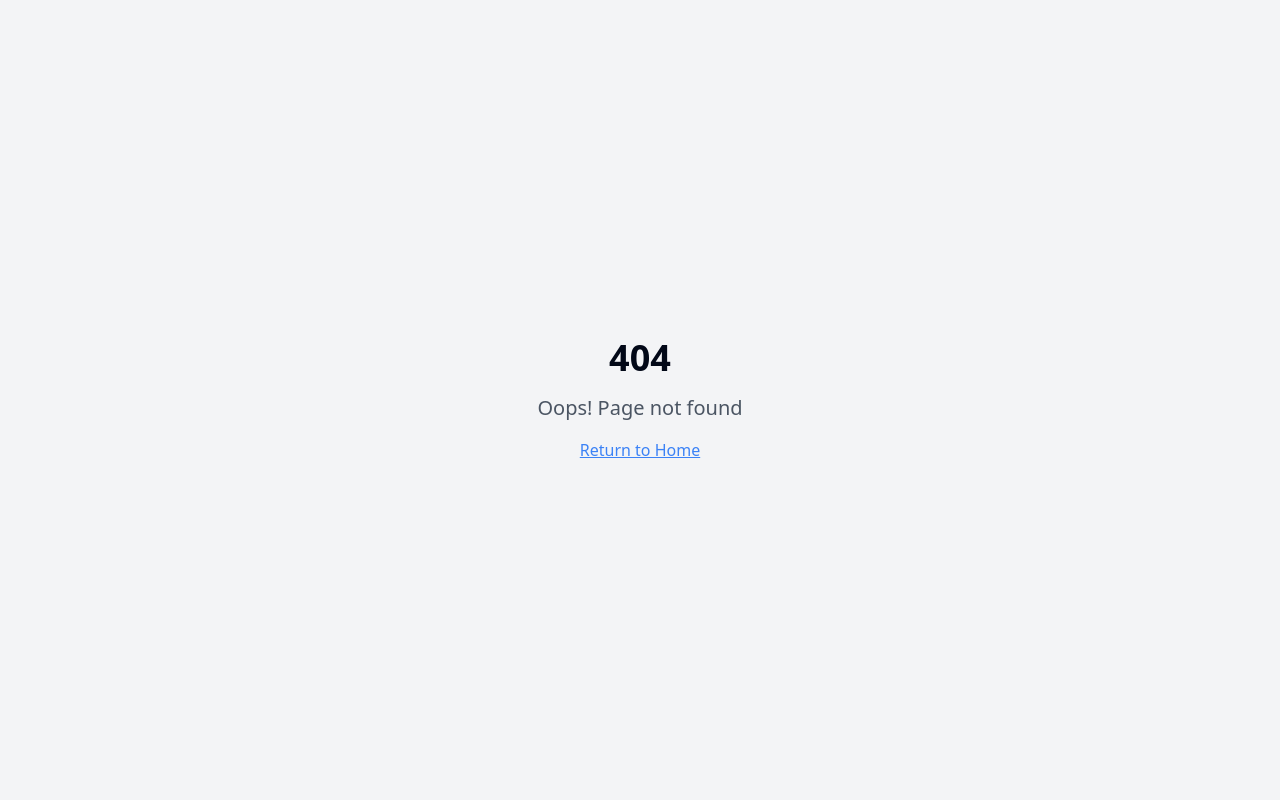
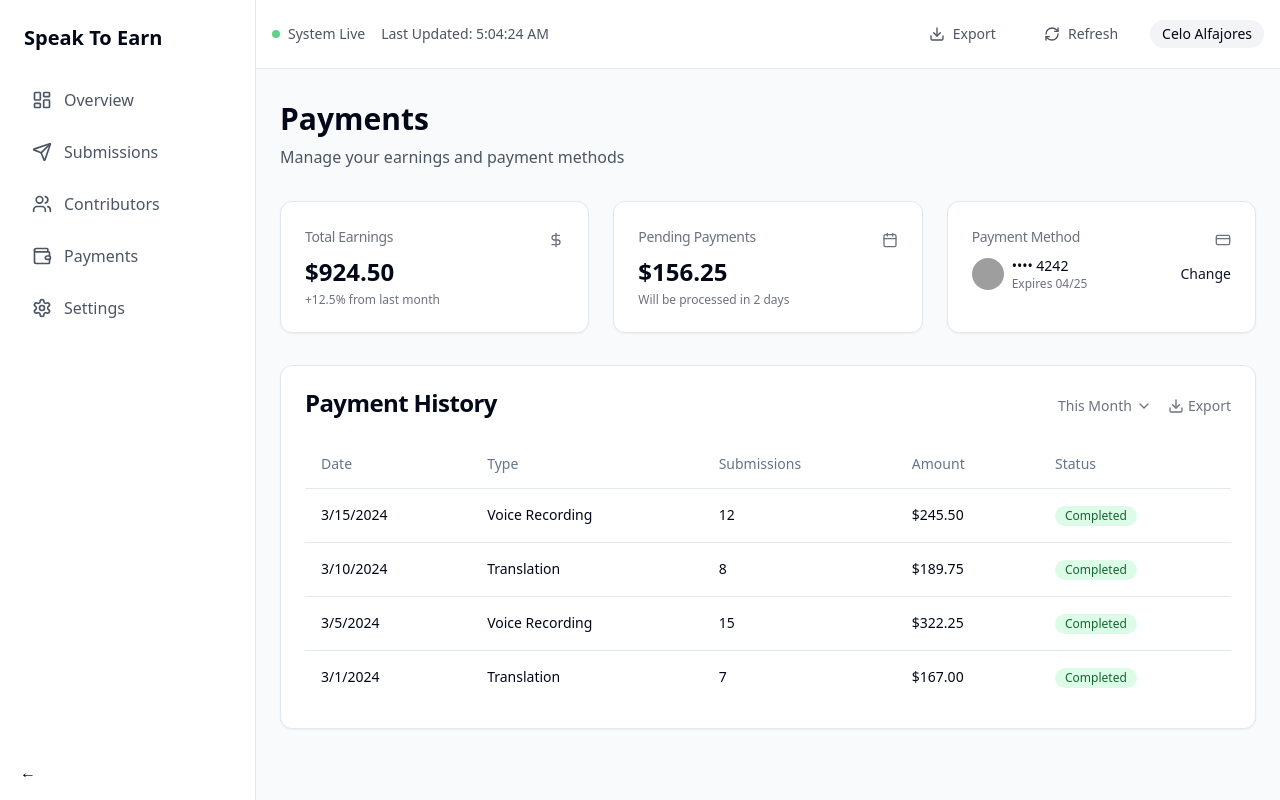
Before and after one commit to TheAlexYao/speaktoearn-data, a React (Vite) app: page /payments in a window 1280 px wide. Before the commit this address had no page. Built offline with nearby package versions, Linux system fonts and the light colour scheme; grey boxes are pictures that could not be loaded.

Commit message:
Add payments page
This commit adds a new page for managing payments.

```diff
--- a/src/App.tsx
+++ b/src/App.tsx
@@ -7,6 +7,7 @@ import { BrowserRouter, Routes, Route } from "react-router-dom";
 import Index from "./pages/Index";
 import Submissions from "./pages/Submissions";
 import Contributors from "./pages/Contributors";
+import Payments from "./pages/Payments";
 import NotFound from "./pages/NotFound";
 
 const queryClient = new QueryClient();
@@ -21,6 +22,7 @@ const App = () => (
           <Route path="/" element={<Index />} />
           <Route path="/submissions" element={<Submissions />} />
           <Route path="/contributors" element={<Contributors />} />
+          <Route path="/payments" element={<Payments />} />
           <Route path="*" element={<NotFound />} />
         </Routes>
       </BrowserRouter>
--- /dev/null
+++ b/src/pages/Payments.tsx
@@ -0,0 +1,163 @@
+
+import { DashboardLayout } from "@/components/dashboard/DashboardLayout";
+import { Card, CardContent, CardHeader, CardTitle } from "@/components/ui/card";
+import { Avatar, AvatarFallback, AvatarImage } from "@/components/ui/avatar";
+import { CreditCard, DollarSign, Calendar, ChevronDown, Download } from "lucide-react";
+import {
+  Table,
+  TableBody,
+  TableCell,
+  TableHead,
+  TableHeader,
+  TableRow,
+} from "@/components/ui/table";
+
+const paymentHistory = [
+  {
+    id: "1",
+    date: "2024-03-15",
+    amount: "245.50",
+    status: "Completed",
+    type: "Voice Recording",
+    submissions: 12,
+  },
+  {
+    id: "2",
+    date: "2024-03-10",
+    amount: "189.75",
+    status: "Completed",
+    type: "Translation",
+    submissions: 8,
+  },
+  {
+    id: "3",
+    date: "2024-03-05",
+    amount: "322.25",
+    status: "Completed",
+    type: "Voice Recording",
+    submissions: 15,
+  },
+  {
+    id: "4",
+    date: "2024-03-01",
+    amount: "167.00",
+    status: "Completed",
+    type: "Translation",
+    submissions: 7,
+  },
+];
+
+const Payments = () => {
+  return (
+    <DashboardLayout>
+      <div className="space-y-8">
+        <div>
+          <h1 className="text-3xl font-bold">Payments</h1>
+          <p className="text-gray-600 mt-2">
+            Manage your earnings and payment methods
+          </p>
+        </div>
+
+        <div className="grid gap-6 md:grid-cols-2 lg:grid-cols-3">
+          <Card>
+            <CardHeader className="flex flex-row items-center justify-between pb-2">
+              <CardTitle className="text-sm font-medium text-gray-500">
+                Total Earnings
+              </CardTitle>
+              <DollarSign className="w-4 h-4 text-gray-500" />
+            </CardHeader>
+            <CardContent>
+              <div className="text-2xl font-bold">$924.50</div>
+              <p className="text-xs text-gray-500 mt-1">+12.5% from last month</p>
+            </CardContent>
+          </Card>
+
+          <Card>
+            <CardHeader className="flex flex-row items-center justify-between pb-2">
+              <CardTitle className="text-sm font-medium text-gray-500">
+                Pending Payments
+              </CardTitle>
+              <Calendar className="w-4 h-4 text-gray-500" />
+            </CardHeader>
+            <CardContent>
+              <div className="text-2xl font-bold">$156.25</div>
+              <p className="text-xs text-gray-500 mt-1">Will be processed in 2 days</p>
+            </CardContent>
+          </Card>
+
+          <Card>
+            <CardHeader className="flex flex-row items-center justify-between pb-2">
+              <CardTitle className="text-sm font-medium text-gray-500">
+                Payment Method
+              </CardTitle>
+              <CreditCard className="w-4 h-4 text-gray-500" />
+            </CardHeader>
+            <CardContent>
+              <div className="flex items-center justify-between">
+                <div className="flex items-center space-x-2">
+                  <Avatar className="h-8 w-8">
+                    <AvatarImage src="/placeholder.svg" />
+                    <AvatarFallback>CC</AvatarFallback>
+                  </Avatar>
+                  <div>
+                    <p className="text-sm font-medium">•••• 4242</p>
+                    <p className="text-xs text-gray-500">Expires 04/25</p>
+                  </div>
+                </div>
+                <button className="text-sm text-primary hover:underline">
+                  Change
+                </button>
+              </div>
+            </CardContent>
+          </Card>
+        </div>
+
+        <Card>
+          <CardHeader className="flex flex-row items-center justify-between">
+            <CardTitle>Payment History</CardTitle>
+            <div className="flex items-center space-x-4">
+              <button className="flex items-center space-x-1 text-sm text-gray-500 hover:text-gray-900">
+                <span>This Month</span>
+                <ChevronDown className="w-4 h-4" />
+              </button>
+              <button className="flex items-center space-x-1 text-sm text-gray-500 hover:text-gray-900">
+                <Download className="w-4 h-4" />
+                <span>Export</span>
+              </button>
+            </div>
+          </CardHeader>
+          <CardContent>
+            <Table>
+              <TableHeader>
+                <TableRow>
+                  <TableHead>Date</TableHead>
+                  <TableHead>Type</TableHead>
+                  <TableHead>Submissions</TableHead>
+                  <TableHead>Amount</TableHead>
+                  <TableHead>Status</TableHead>
+                </TableRow>
+              </TableHeader>
+              <TableBody>
+                {paymentHistory.map((payment) => (
+                  <TableRow key={payment.id}>
+                    <TableCell>{new Date(payment.date).toLocaleDateString()}</TableCell>
+                    <TableCell>{payment.type}</TableCell>
+                    <TableCell>{payment.submissions}</TableCell>
+                    <TableCell>${payment.amount}</TableCell>
+                    <TableCell>
+                      <span className="inline-flex items-center px-2.5 py-0.5 rounded-full text-xs font-medium bg-green-100 text-green-800">
+                        {payment.status}
+                      </span>
+                    </TableCell>
+                  </TableRow>
+                ))}
+              </TableBody>
+            </Table>
+          </CardContent>
+        </Card>
+      </div>
+    </DashboardLayout>
+  );
+};
+
+export default Payments;
```
